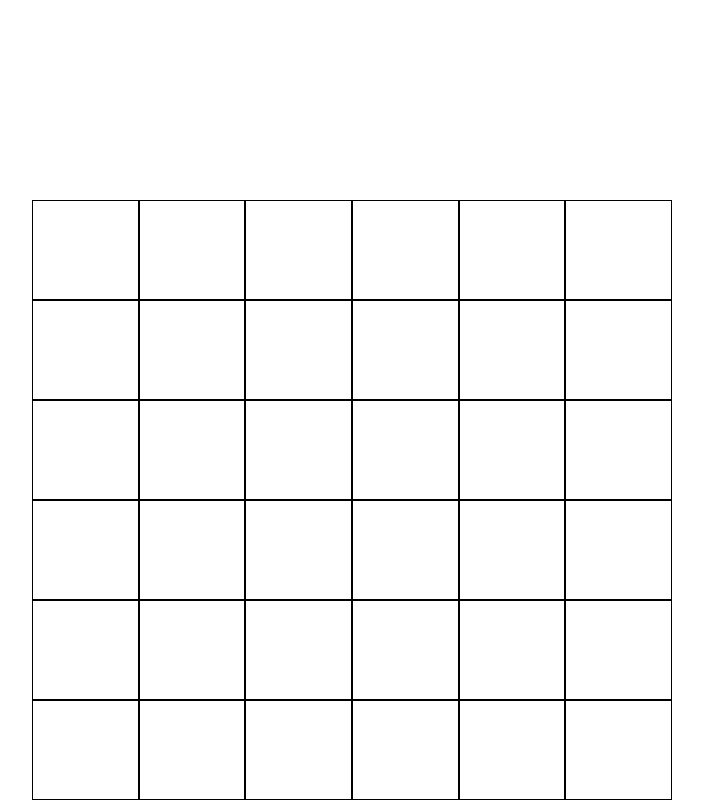
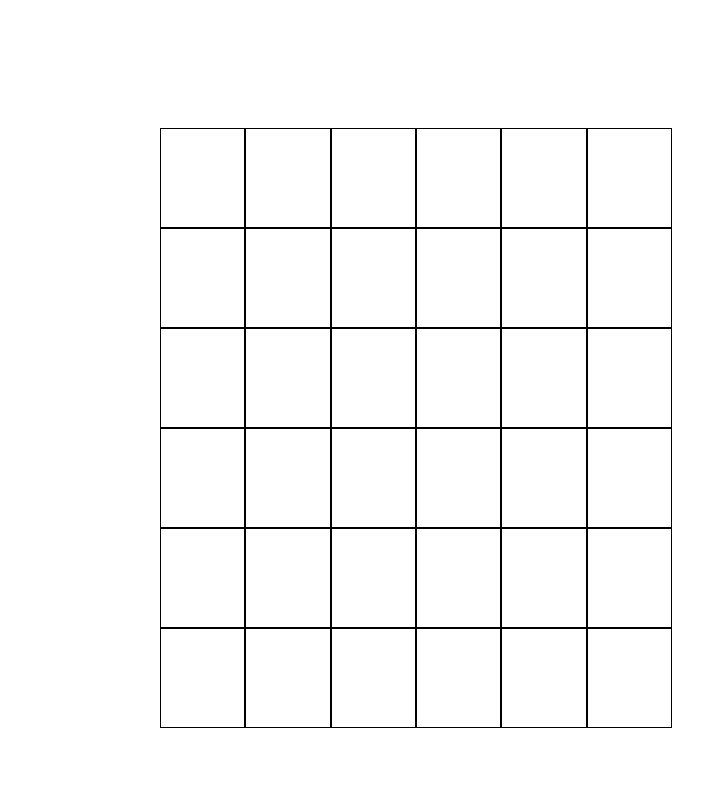
Before and after one commit to DIablo9946/js-jq-ajax-grigliaquad, a plain HTML site: page index.html in a window 1280 px wide. Shown: the whole page, without its empty margins (224-927 px from the left). Drawn offline with nearby package versions, Linux system fonts and the light colour scheme.

Commit message:
Refactoring.

```diff
--- a/action.js
+++ b/action.js
@@ -11,10 +11,13 @@
 
 $(document).ready(function() {
 
+for (i=0; i < 36; i++) {
+  var clonaRiga = $("#template .riga").clone();
+  $(".vuoto").append(clonaRiga);
+}
 
 
-
-$(".riga").click(function (){
+$(".riga").on("click" , function (){
 
         var questo = $(this);
 
--- a/index.html
+++ b/index.html
@@ -9,59 +9,10 @@
   </head>
   <body>
     <div class="vuoto">
-      <div class="riga"></div>
-      <div class="riga"></div>
-      <div class="riga"></div>
-      <div class="riga"></div>
-      <div class="riga"></div>
-      <div class="riga"></div>
-      <div class="space"></div>
     </div>
-    <div class="vuoto">
-      <div class="riga"></div>
-      <div class="riga"></div>
-      <div class="riga"></div>
-      <div class="riga"></div>
-      <div class="riga"></div>
-      <div class="riga"></div>
-      <div class="space"></div>
-    </div>
-    <div class="vuoto">
-      <div class="riga"></div>
-      <div class="riga"></div>
-      <div class="riga"></div>
-      <div class="riga"></div>
-      <div class="riga"></div>
-      <div class="riga"></div>
-      <div class="space"></div>
-    </div>
-    <div class="vuoto">
-      <div class="riga"></div>
-      <div class="riga"></div>
-      <div class="riga"></div>
-      <div class="riga"></div>
-      <div class="riga"></div>
-      <div class="riga"></div>
-      <div class="space"></div>
-    </div>
-    <div class="vuoto">
-      <div class="riga"></div>
-      <div class="riga"></div>
-      <div class="riga"></div>
-      <div class="riga"></div>
-      <div class="riga"></div>
-      <div class="riga"></div>
-      <div class="space"></div>
-    </div>
-    <div class="vuoto">
-      <div class="riga"></div>
-      <div class="riga"></div>
-      <div class="riga"></div>
-      <div class="riga"></div>
-      <div class="riga"></div>
-      <div class="riga"></div>
-      <div class="space"></div>
-    </div>
+      <div id="template">
+        <div class="riga"></div>
+      </div>
 
     <script type="text/javascript" src="action.js"></script>
   </body>
--- a/style.css
+++ b/style.css
@@ -4,17 +4,12 @@
   box-sizing: border-box;
 }
 
-.vuoto:first-child {
-  margin-top: 200px;
+.vuoto {
+  margin: 10% 30% 0% 30%;
 }
 
-.riga:first-child {
-  margin-left: 20%;
-}
-
-
 .riga {
-  width: calc(100% / 12);
+  width: calc(100% / 6);
   /* background-color: yellow; */
   border: black 1px solid;
   height: 100px;
@@ -22,11 +17,7 @@
   display: flex;
   justify-content: center;
   align-items: center;
-}
-
-.space {
-  width: 200px;
-  height: 100px;
+  font-size: 30px;
 }
 
 .yellow {
@@ -36,3 +27,7 @@
 .green {
   background-color: green;
 }
+
+#template {
+  display: none;
+}
```
